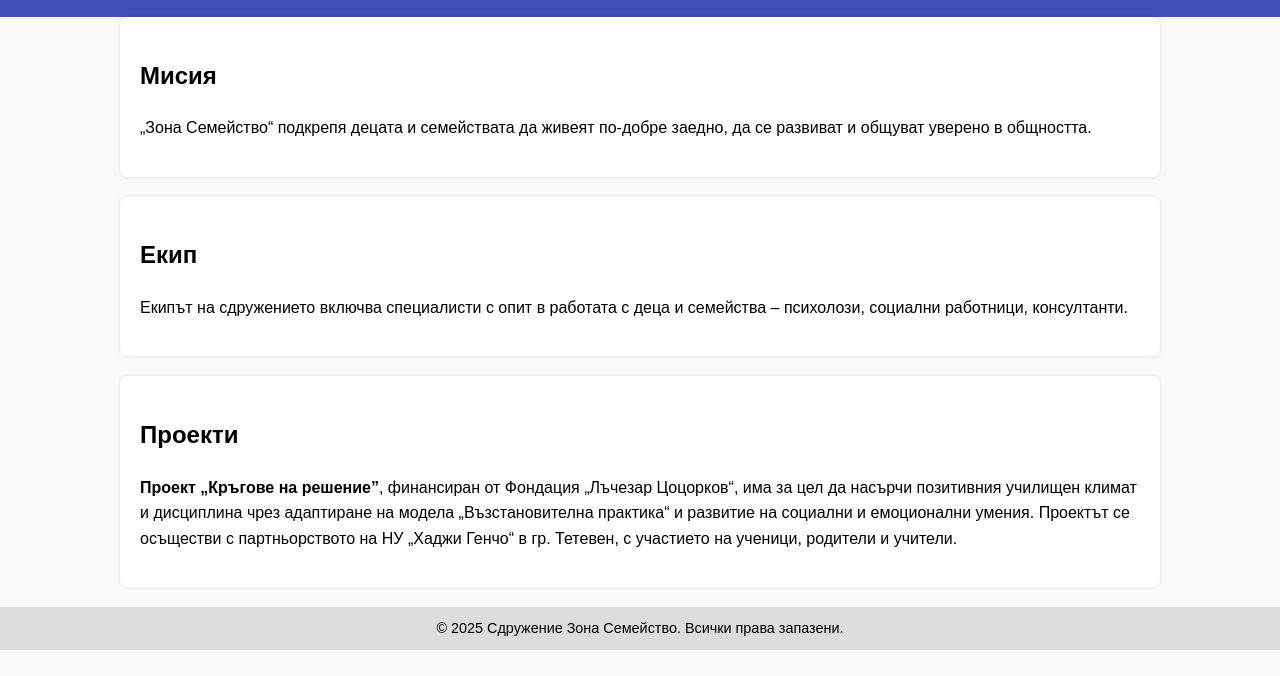
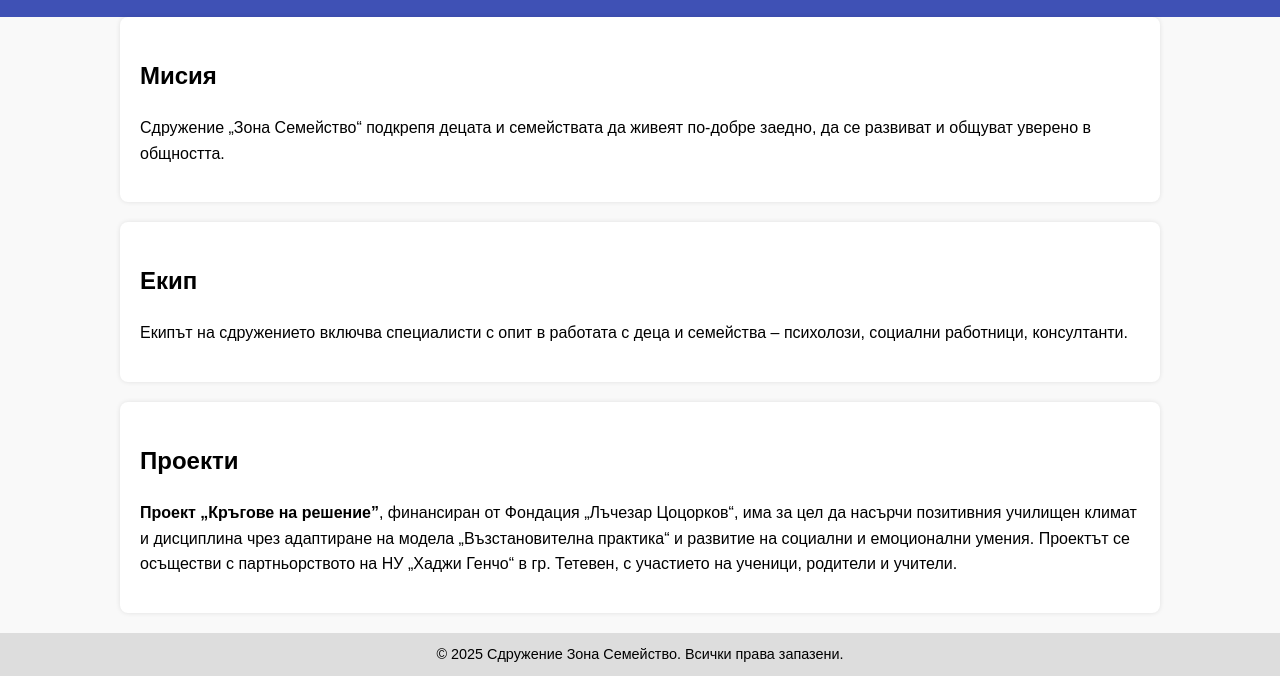
Before and after one commit to ZonaSemeystvo/zona.semeystvo, a plain HTML site: page index.html in a window 1280 px wide. Shown: the part 132-808 px from the top of the page. Drawn offline with Linux system fonts and the light colour scheme.

Commit message:
Update index.html

```diff
--- a/index.html
+++ b/index.html
@@ -60,10 +60,10 @@
     </div>
   </header>
 
-  <section id="mission">
-    <h2>Мисия</h2>
-    <p>„Зона Семейство“ подкрепя децата и семействата да живеят по-добре заедно, да се развиват и общуват уверено в общността.</p>
-  </section>
+<section id="mission">
+  <h2>Мисия</h2>
+  <p>Сдружение „Зона Семейство“ подкрепя децата и семействата да живеят по-добре заедно, да се развиват и общуват уверено в общността.</p>
+</section>
 
   <section id="team">
     <h2>Екип</h2>
```
